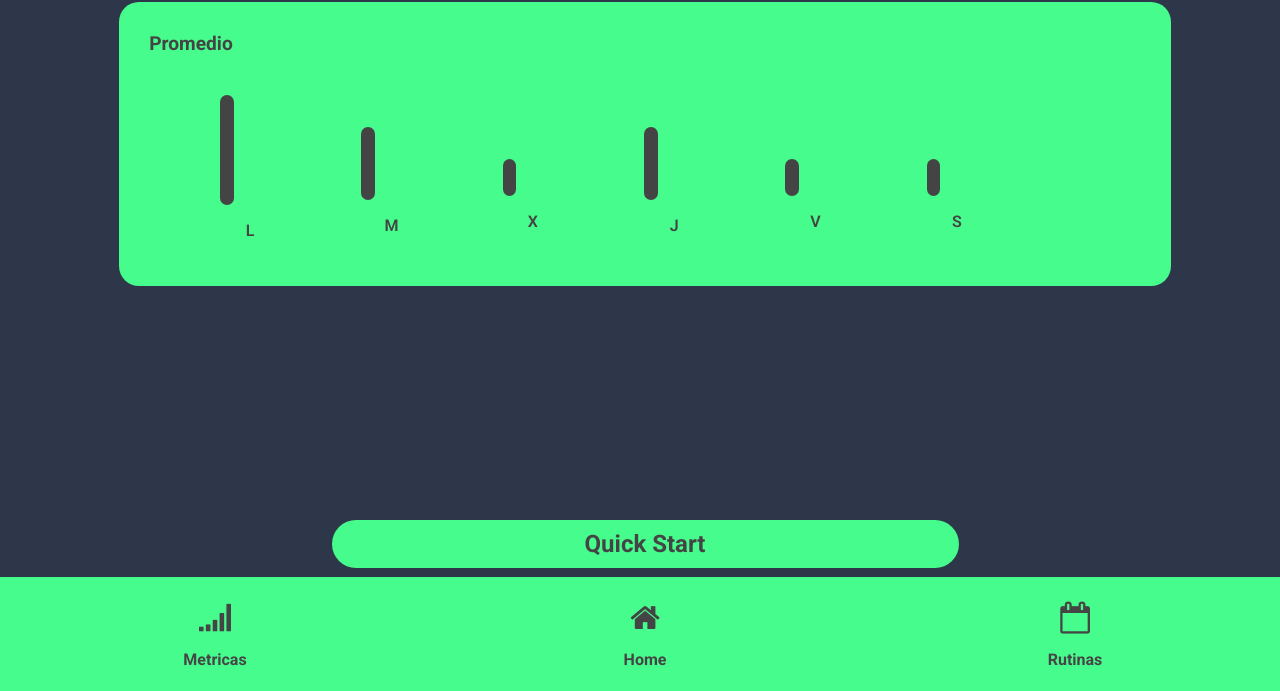
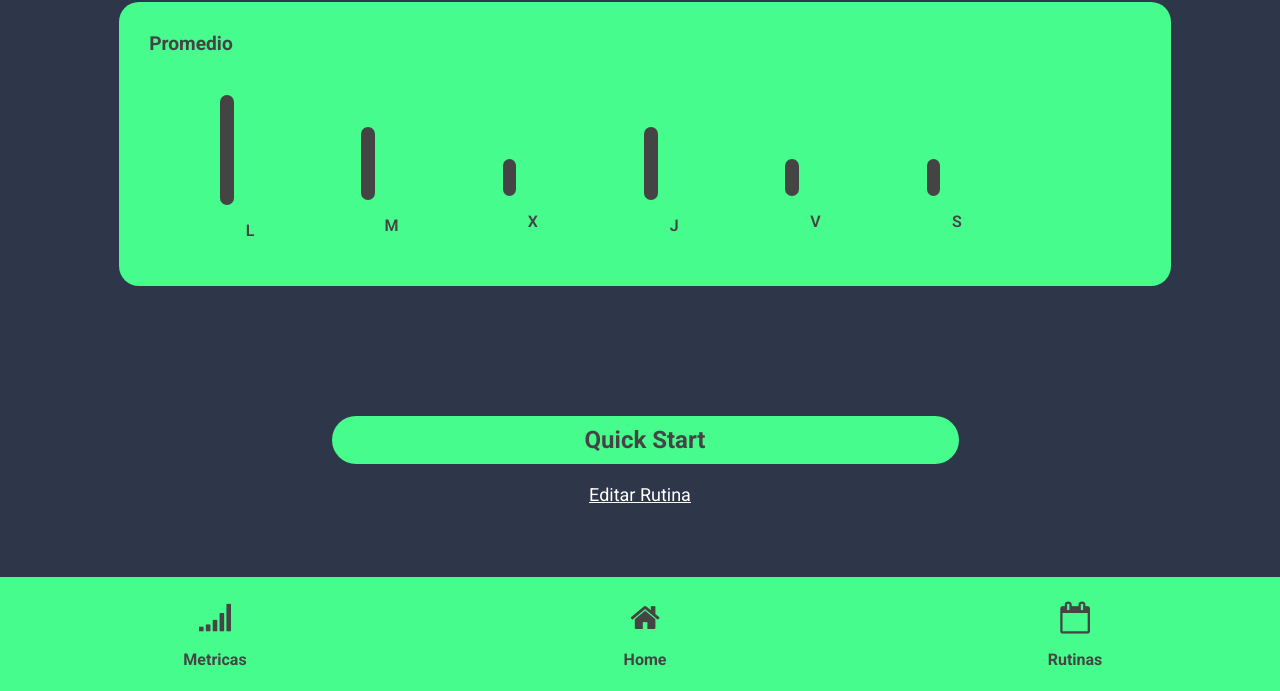
Before and after one commit to anarkheos/onlyseven, a plain HTML site: page index.html in a window 1280 px wide. Shown: the part 109-800 px from the top of the page. Drawn offline with Linux system fonts and the light colour scheme.

Commit message:
Thrid Commit

```diff
--- a/main.css
+++ b/main.css
@@ -51,7 +51,7 @@ body{
     text-align: center;
     font-size: x-large;
     font-weight: bolder;
-    margin-top: 28vh;
+    margin-top: 15vh;
 }
 
 .barra{
```
Also changed, not shown: rutina.html (+1 -1 lines).
